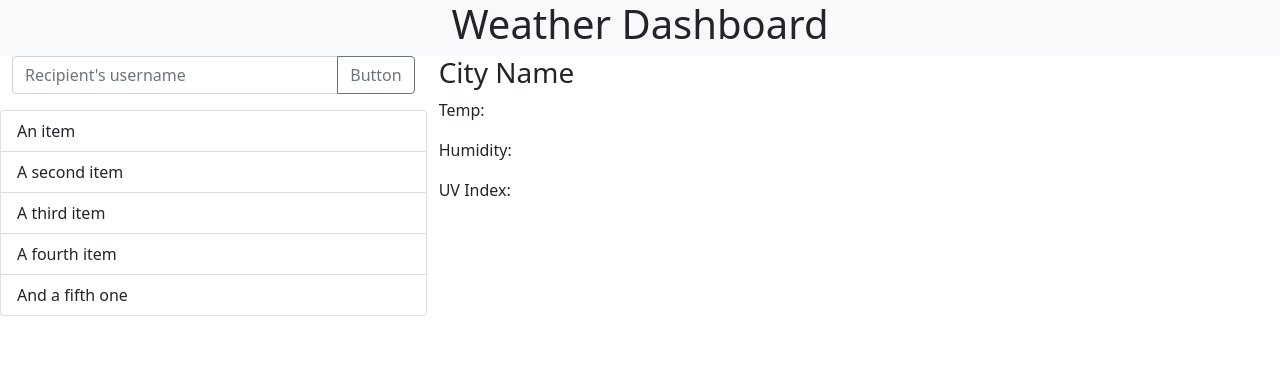
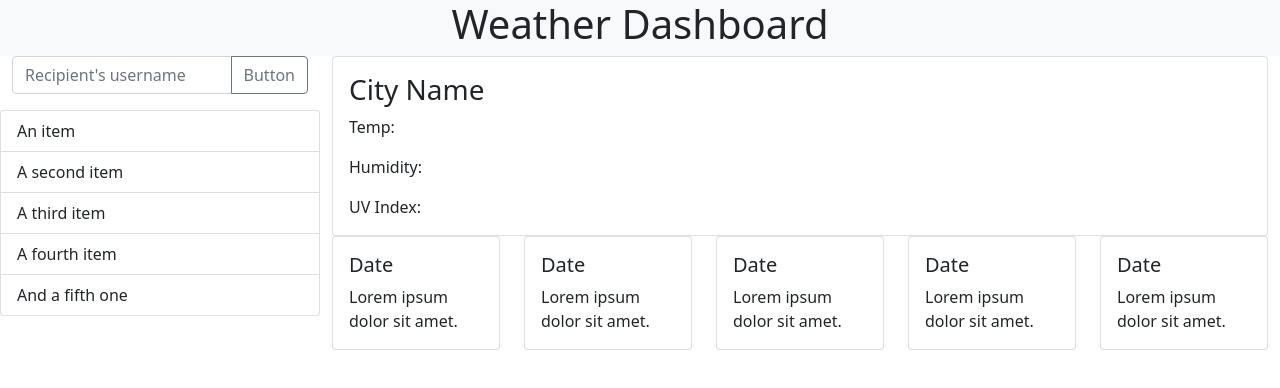
Before and after one commit to osaxon/weather-dashboard, a plain HTML site: page index.html in a window 1280 px wide. Drawn offline with nearby package versions, Linux system fonts and the light colour scheme.

Commit message:
STYLE: Styled search area and main card area. Added cards for 5 day forecast

```diff
--- a/index.html
+++ b/index.html
@@ -31,11 +31,59 @@
                 </ul>
             </div>
 
-            <div class="col-8">
-                <h3 class="city-name">City Name</h3>
-                <p class="temp">Temp: </p>
-                <p class="temp">Humidity: </p>
-                <p class="temp">UV Index: </p>
+            <div class="d-flex flex-column col-9">
+                <main class="card">
+                    <div class="card-body">
+                        <h3 class="card-title city-name">City Name</h3>
+                        <p class="card-text temp">Temp: </p>
+                        <p class="card-text temp">Humidity: </p>
+                        <p class="card-text temp">UV Index: </p>
+                    </div>
+                </main>
+
+
+                <div class="row">
+                    <div class="col">
+                        <article class="card">
+                            <div class="card-body">
+                                <h5 class="card-title">Date</h5>
+                                <p class="card-text">Lorem ipsum dolor sit amet.</p>
+                            </div>
+                        </article>
+                    </div>
+                    <div class="col">
+                        <article class="card">
+                            <div class="card-body">
+                                <h5 class="card-title">Date</h5>
+                                <p class="card-text">Lorem ipsum dolor sit amet.</p>
+                            </div>
+                        </article>
+                    </div>
+                    <div class="col">
+                        <article class="card">
+                            <div class="card-body">
+                                <h5 class="card-title">Date</h5>
+                                <p class="card-text">Lorem ipsum dolor sit amet.</p>
+                            </div>
+                        </article>
+                    </div>
+                    <div class="col">
+                        <article class="card">
+                            <div class="card-body">
+                                <h5 class="card-title">Date</h5>
+                                <p class="card-text">Lorem ipsum dolor sit amet.</p>
+                            </div>
+                        </article>
+                    </div>
+                    <div class="col">
+                        <article class="card">
+                            <div class="card-body">
+                                <h5 class="card-title">Date</h5>
+                                <p class="card-text">Lorem ipsum dolor sit amet.</p>
+                            </div>
+                        </article>
+                    </div>
+                </div>
             </div>
         </div>
 
```
